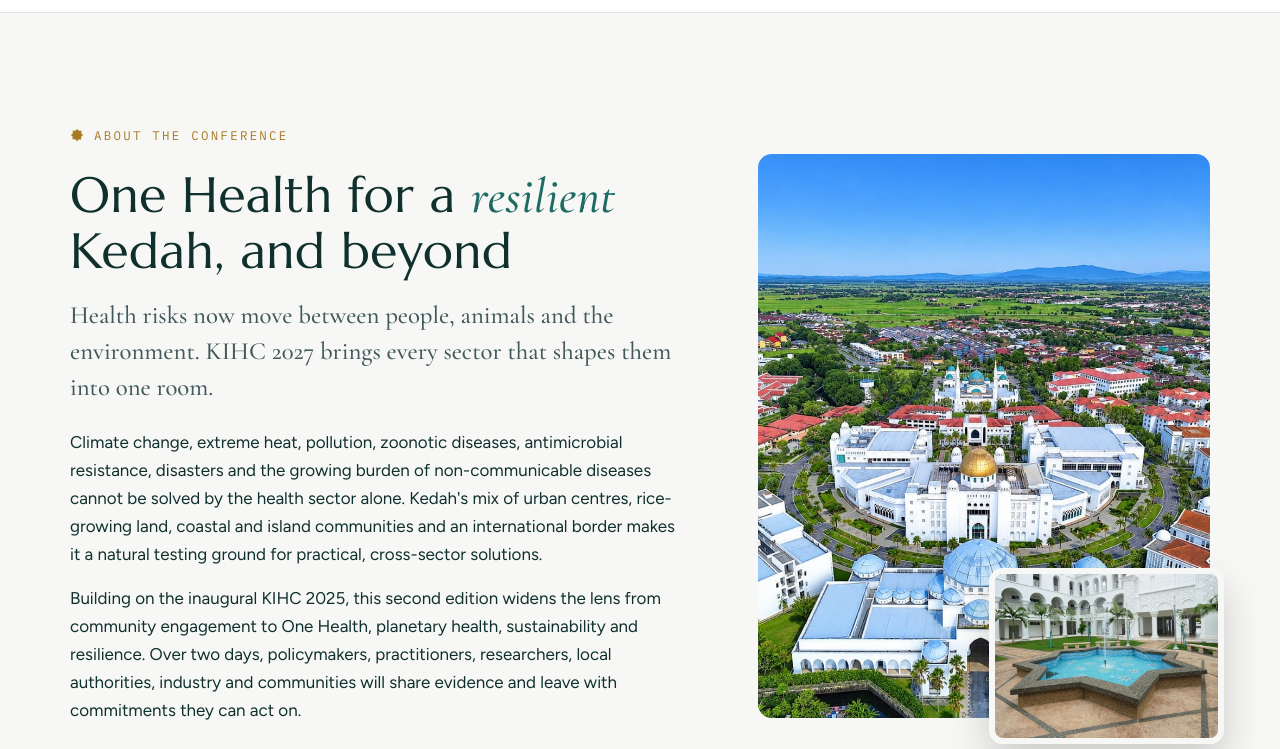
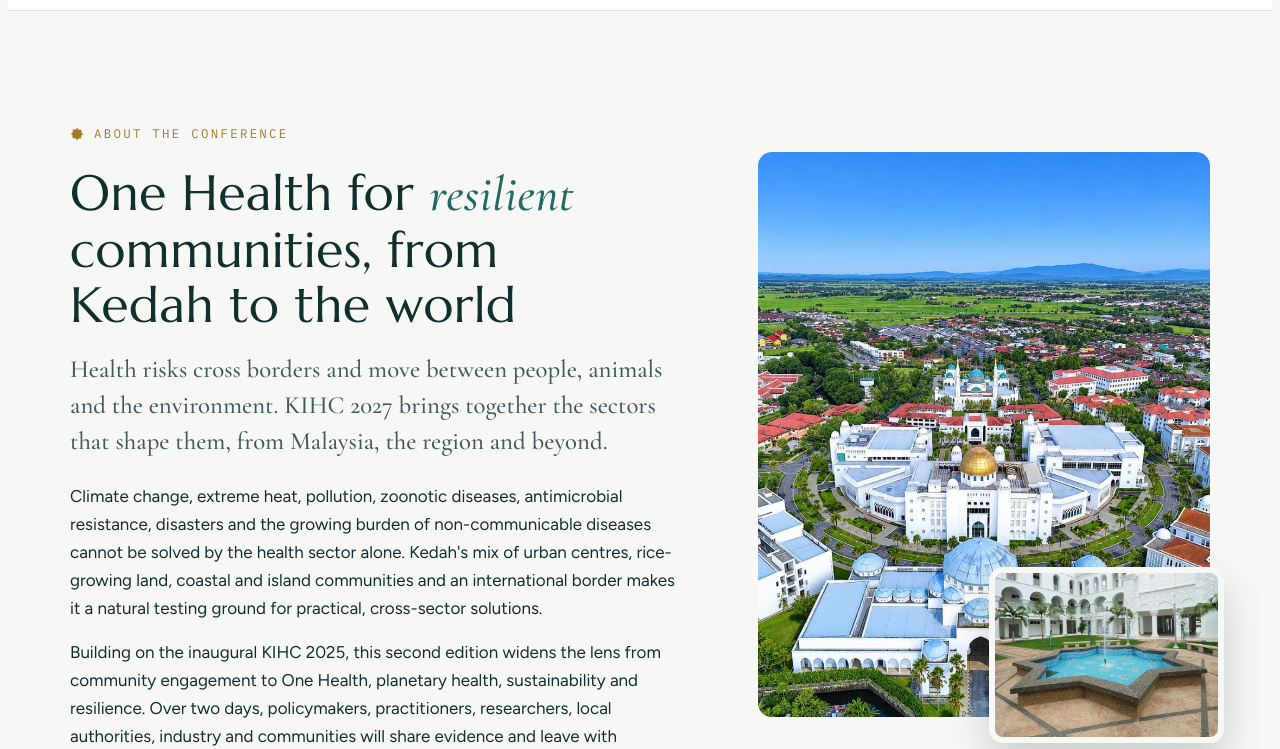
Before and after one commit to pppkank/KIHC2027, a plain HTML site: page index.html in a window 1280 px wide. Shown: the part 1168-1917 px from the top of the page. Drawn offline with nearby package versions, Linux system fonts and the light colour scheme.

Commit message:
Add files via upload

```diff
--- a/index.html
+++ b/index.html
@@ -1,4 +1,3 @@
-<!doctype html><html><head><meta charset=utf8><meta name=viewport content="width=device-width,initial-scale=1,viewport-fit=cover"><style>:root{color-scheme:light;box-sizing:border-box;padding-top:env(safe-area-inset-top,0px);padding-bottom:env(safe-area-inset-bottom,0px)}html{scroll-padding-top:env(safe-area-inset-top,0px)}body{margin:0;padding:0;font:14px -apple-system,BlinkMacSystemFont,sans-serif;background:#fff;color:#000}img{max-width:100%}[hidden]:not([hidden=until-found i]){display:none!important}</style></head><body>
 <title>KIHC 2027</title>
 <meta name="claude:viewport-fit-sides" content="cover">
 <meta name="description" content="2nd Kedah International Health Conference 2027 — Planet, People and Partnership: Driving Sustainable Change. Albukhary International University, Alor Setar, Kedah, Malaysia.">
@@ -492,8 +491,8 @@ dialog.legal::backdrop{background:rgba(6,22,21,.6)}
     <p class="eyebrow"><svg><use href="#star"/></svg><span data-i18n="about.eye">About the conference</span></p>
     <div class="about-grid">
       <div class="body-copy">
-        <h2 class="sec-title" data-i18n-html="about.title">One Health for a <em>resilient</em> Kedah, and beyond</h2>
-        <p class="lede" data-i18n="about.lede">Health risks now move between people, animals and the environment. KIHC 2027 brings every sector that shapes them into one room.</p>
+        <h2 class="sec-title" data-i18n-html="about.title">One Health for <em>resilient</em> communities, from Kedah to the world</h2>
+        <p class="lede" data-i18n="about.lede">Health risks cross borders and move between people, animals and the environment. KIHC 2027 brings together the sectors that shape them, from Malaysia, the region and beyond.</p>
         <p style="margin-top:22px" data-i18n="about.p1">Climate change, extreme heat, pollution, zoonotic diseases, antimicrobial resistance, disasters and the growing burden of non-communicable diseases cannot be solved by the health sector alone. Kedah's mix of urban centres, rice-growing land, coastal and island communities and an international border makes it a natural testing ground for practical, cross-sector solutions.</p>
         <p data-i18n="about.p2">Building on the inaugural KIHC 2025, this second edition widens the lens from community engagement to One Health, planetary health, sustainability and resilience. Over two days, policymakers, practitioners, researchers, local authorities, industry and communities will share evidence and leave with commitments they can act on.</p>
         <ul class="objectives">
@@ -926,7 +925,7 @@ ms:{"nav.sponsors":"Penaja","sp.eye":"Penajaan & pameran","sp.title":"Perkongsia
 "hero.kicker":"Persidangan Kesihatan Antarabangsa Kedah Kali Ke-2","hero.l1":"Planet, Manusia & Perkongsian","hero.l2":"Memacu Perubahan Mampan","hero.date":"11–12 Ogos 2027","tentative":"Tentatif","hero.venue":"Universiti Antarabangsa Albukhary, Alor Setar",
 "cd.days":"Hari","cd.hours":"Jam","cd.mins":"Minit","cd.secs":"Saat","cd.cap":"Menjelang majlis perasmian · 11 Ogos 2027, 8.45 pagi",
 "org.l1":"Anjuran","org.co":"Penganjur bersama","org.l2":"Dengan kerjasama","org.jkn":"Jabatan Kesihatan Negeri Kedah","org.l3":"Penganjur bersama & tuan rumah",
-"about.eye":"Tentang persidangan","about.title":"Satu Kesihatan untuk Kedah yang <em>berdaya tahan</em>, dan seterusnya","about.lede":"Risiko kesihatan kini merentasi manusia, haiwan dan alam sekitar. KIHC 2027 menghimpunkan semua sektor yang membentuknya dalam satu platform.",
+"about.eye":"Tentang persidangan","about.title":"Satu Kesihatan untuk komuniti <em>berdaya tahan</em>, dari Kedah ke persada dunia","about.lede":"Risiko kesihatan merentasi sempadan serta melibatkan manusia, haiwan dan alam sekitar. KIHC 2027 menghimpunkan sektor-sektor yang membentuknya, dari Malaysia, rantau ini dan seluruh dunia.",
 "about.p1":"Perubahan iklim, cuaca panas melampau, pencemaran, penyakit zoonotik, rintangan antimikrob, bencana dan beban penyakit tidak berjangkit yang semakin meningkat tidak dapat diatasi oleh sektor kesihatan sahaja. Gabungan bandar, kawasan padi, komuniti pesisir dan pulau serta sempadan antarabangsa menjadikan Kedah tempat yang sesuai untuk menguji penyelesaian praktikal rentas sektor.",
 "about.p2":"Meneruskan kejayaan KIHC sulung 2025, edisi kedua ini meluaskan fokus daripada penglibatan komuniti kepada Satu Kesihatan (One Health), kesihatan planet, kemampanan dan daya tahan. Selama dua hari, penggubal dasar, pengamal, penyelidik, pihak berkuasa tempatan, industri dan komuniti akan berkongsi bukti dan pulang dengan komitmen yang boleh dilaksanakan.",
 "obj.1":"Memperkukuh kerjasama antara agensi dalam mengaplikasi pendekatan Satu Kesihatan.","obj.2":"Berkongsi ilmu dan inovasi berkaitan penyakit berjangkit dan tidak berjangkit, AMR, perubahan iklim dan kesihatan persekitaran.","obj.3":"Meningkatkan kesiapsiagaan dan daya tahan sistem kesihatan merangkumi kesihatan manusia, haiwan dan alam sekitar.","obj.4":"Membina perkongsian strategik dan tindakan bersama untuk kesejahteraan komuniti yang mampan.",
@@ -1034,5 +1033,3 @@ let saved="en";try{saved=localStorage.getItem("kihc-lang")||"en"}catch(e){}
 applyLang(saved==="ms"?"ms":"en");
 })();
 </script>
-
-</body></html>
```
